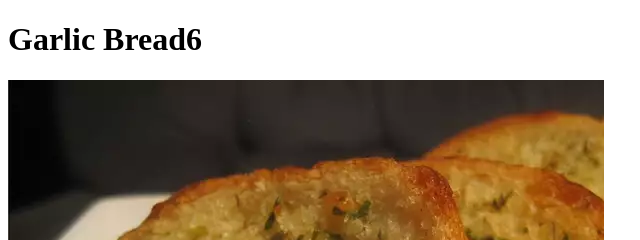
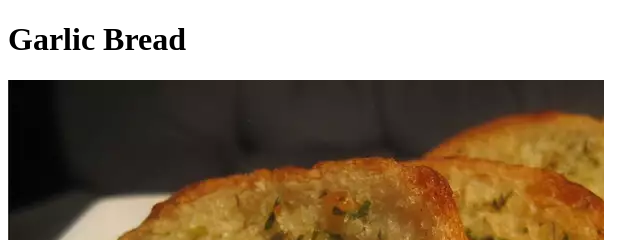
Before and after one commit to CookieJari/odin-recipes, a plain HTML site: page recipes/GarlicBread.html in a window 1280 px wide. Shown: the top 240 px of the page, 0-640 px from the left. Drawn offline with Linux system fonts and the light colour scheme.

Commit message:
fixed typo in garlicbread.html Garlic Bread6 --> Garlic Bread

```diff
--- a/recipes/GarlicBread.html
+++ b/recipes/GarlicBread.html
@@ -7,7 +7,7 @@
     <title>Document</title>
 </head>
 <body>
-    <h1>Garlic Bread6</h1>
+    <h1>Garlic Bread</h1>
     <img src="../images/garlic bread.webp" alt="3 Slices of garlic bread leaned against each other">
 
     <h2>Description</h2>
```
